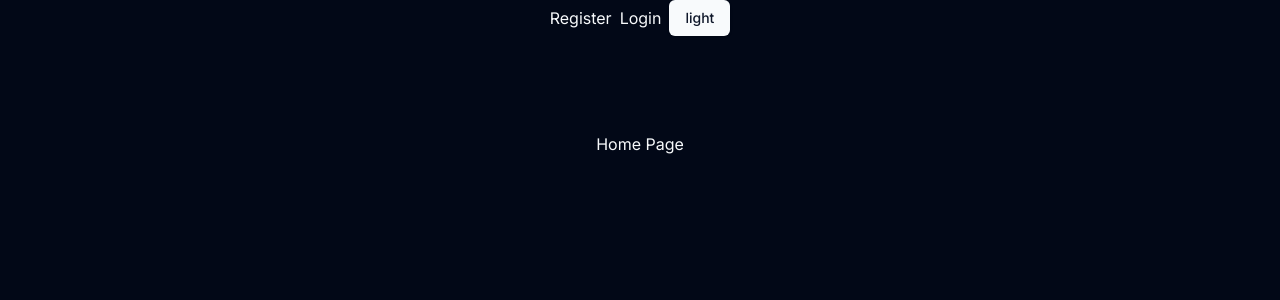
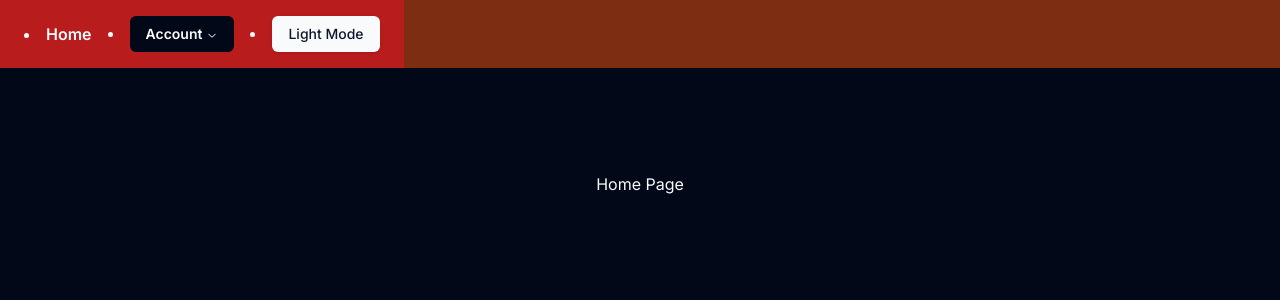
Before and after one commit to sumitcoder01/anony-texts, a Next.js app: page / in a window 1280 px wide. Shown: the top 300 px of the page. Built offline with nearby package versions, Linux system fonts and the light colour scheme.

Commit message:
feat: top loading bar added

```diff
--- a/package.json
+++ b/package.json
@@ -12,6 +12,7 @@
     "@hookform/resolvers": "^3.6.0",
     "@radix-ui/react-icons": "^1.3.0",
     "@radix-ui/react-label": "^2.1.0",
+    "@radix-ui/react-navigation-menu": "^1.2.0",
     "@radix-ui/react-slot": "^1.1.0",
     "@radix-ui/react-toast": "^1.2.1",
     "@react-email/components": "^0.0.20",
@@ -24,6 +25,7 @@
     "mongoose": "^8.4.4",
     "next": "14.2.4",
     "next-auth": "^4.24.7",
+    "nextjs-toploader": "^1.6.12",
     "react": "^18",
     "react-cssfx-loading": "^2.1.0",
     "react-dom": "^18",
--- a/src/app/layout.tsx
+++ b/src/app/layout.tsx
@@ -5,6 +5,7 @@
 import { BodyWrapper } from "@/components/specific/BodyWrapper";
 import AuthProvider from "@/context/AuthContext";
 import { Toaster } from "@/components/ui/toaster"
+import NextTopLoader from 'nextjs-toploader';
 
 export const metadata: Metadata = {
   title: "Anony Texts",
@@ -22,6 +23,7 @@
       <ThemeProvider>
         <AuthProvider>
           <BodyWrapper>
+            <NextTopLoader />
             {children}
             <Toaster />
           </BodyWrapper>
--- a/src/components/specific/NavBar.tsx
+++ b/src/components/specific/NavBar.tsx
@@ -1,16 +1,44 @@
 "use client"
 import { useTheme } from "@/context/ThemeContext"
 import { Button } from "../ui/button";
-import Link from 'next/link';
-
+import { signOut } from 'next-auth/react';
+import {
+  NavigationMenu,
+  NavigationMenuContent,
+  NavigationMenuItem,
+  NavigationMenuLink,
+  NavigationMenuList,
+  NavigationMenuTrigger,
+} from "@/components/ui/navigation-menu"
 
 export const NavBar = () => {
   const { mode, toggleMode } = useTheme();
+
   return (
-    <div className="flex items-center justify-center gap-2">
-      <Link href="/register" >Register</Link>
-      <Link href="/login" >Login</Link>
-      <Button onClick={toggleMode}>{mode === "dark" ? "light" : "dark"}</Button>
-    </div>
+    <header className='mb-2 w-full bg-orange-900 text-right'>
+      <NavigationMenu className="w-full flex justify-center items-center py-4 px-6 gap-4 bg-red-700">
+        <NavigationMenuItem>
+          <NavigationMenuLink href="/" className="font-semibold">Home</NavigationMenuLink>
+        </NavigationMenuItem>
+        <NavigationMenuItem>
+          <NavigationMenuTrigger className="font-semibold">Account</NavigationMenuTrigger>
+          <NavigationMenuContent className="w-28">
+            <NavigationMenuList className="flex flex-col items-center gap-2">
+              <NavigationMenuItem>
+                <NavigationMenuLink href="/dashboard">Dashboard</NavigationMenuLink>
+              </NavigationMenuItem>
+              <NavigationMenuItem>
+                <NavigationMenuLink onClick={() => signOut()}>Logout</NavigationMenuLink>
+              </NavigationMenuItem>
+            </NavigationMenuList>
+          </NavigationMenuContent>
+        </NavigationMenuItem>
+        <NavigationMenuItem>
+          <Button onClick={toggleMode} className="text-sm font-medium">
+            {mode === "dark" ? "Light Mode" : "Dark Mode"}
+          </Button>
+        </NavigationMenuItem>
+      </NavigationMenu>
+    </header>
   )
 }
--- /dev/null
+++ b/src/components/ui/navigation-menu.tsx
@@ -0,0 +1,128 @@
+import * as React from "react"
+import { ChevronDownIcon } from "@radix-ui/react-icons"
+import * as NavigationMenuPrimitive from "@radix-ui/react-navigation-menu"
+import { cva } from "class-variance-authority"
+
+import { cn } from "@/lib/utils"
+
+const NavigationMenu = React.forwardRef<
+  React.ElementRef<typeof NavigationMenuPrimitive.Root>,
+  React.ComponentPropsWithoutRef<typeof NavigationMenuPrimitive.Root>
+>(({ className, children, ...props }, ref) => (
+  <NavigationMenuPrimitive.Root
+    ref={ref}
+    className={cn(
+      "relative z-10 flex max-w-max flex-1 items-center justify-center",
+      className
+    )}
+    {...props}
+  >
+    {children}
+    <NavigationMenuViewport />
+  </NavigationMenuPrimitive.Root>
+))
+NavigationMenu.displayName = NavigationMenuPrimitive.Root.displayName
+
+const NavigationMenuList = React.forwardRef<
+  React.ElementRef<typeof NavigationMenuPrimitive.List>,
+  React.ComponentPropsWithoutRef<typeof NavigationMenuPrimitive.List>
+>(({ className, ...props }, ref) => (
+  <NavigationMenuPrimitive.List
+    ref={ref}
+    className={cn(
+      "group flex flex-1 list-none items-center justify-center space-x-1",
+      className
+    )}
+    {...props}
+  />
+))
+NavigationMenuList.displayName = NavigationMenuPrimitive.List.displayName
+
+const NavigationMenuItem = NavigationMenuPrimitive.Item
+
+const navigationMenuTriggerStyle = cva(
+  "group inline-flex h-9 w-max items-center justify-center rounded-md bg-background px-4 py-2 text-sm font-medium transition-colors hover:bg-accent hover:text-accent-foreground focus:bg-accent focus:text-accent-foreground focus:outline-none disabled:pointer-events-none disabled:opacity-50 data-[active]:bg-accent/50 data-[state=open]:bg-accent/50"
+)
+
+const NavigationMenuTrigger = React.forwardRef<
+  React.ElementRef<typeof NavigationMenuPrimitive.Trigger>,
+  React.ComponentPropsWithoutRef<typeof NavigationMenuPrimitive.Trigger>
+>(({ className, children, ...props }, ref) => (
+  <NavigationMenuPrimitive.Trigger
+    ref={ref}
+    className={cn(navigationMenuTriggerStyle(), "group", className)}
+    {...props}
+  >
+    {children}{" "}
+    <ChevronDownIcon
+      className="relative top-[1px] ml-1 h-3 w-3 transition duration-300 group-data-[state=open]:rotate-180"
+      aria-hidden="true"
+    />
+  </NavigationMenuPrimitive.Trigger>
+))
+NavigationMenuTrigger.displayName = NavigationMenuPrimitive.Trigger.displayName
+
+const NavigationMenuContent = React.forwardRef<
+  React.ElementRef<typeof NavigationMenuPrimitive.Content>,
+  React.ComponentPropsWithoutRef<typeof NavigationMenuPrimitive.Content>
+>(({ className, ...props }, ref) => (
+  <NavigationMenuPrimitive.Content
+    ref={ref}
+    className={cn(
+      "left-0 top-0 w-full data-[motion^=from-]:animate-in data-[motion^=to-]:animate-out data-[motion^=from-]:fade-in data-[motion^=to-]:fade-out data-[motion=from-end]:slide-in-from-right-52 data-[motion=from-start]:slide-in-from-left-52 data-[motion=to-end]:slide-out-to-right-52 data-[motion=to-start]:slide-out-to-left-52 md:absolute md:w-auto ",
+      className
+    )}
+    {...props}
+  />
+))
+NavigationMenuContent.displayName = NavigationMenuPrimitive.Content.displayName
+
+const NavigationMenuLink = NavigationMenuPrimitive.Link
+
+const NavigationMenuViewport = React.forwardRef<
+  React.ElementRef<typeof NavigationMenuPrimitive.Viewport>,
+  React.ComponentPropsWithoutRef<typeof NavigationMenuPrimitive.Viewport>
+>(({ className, ...props }, ref) => (
+  <div className={cn("absolute left-0 top-full flex justify-center")}>
+    <NavigationMenuPrimitive.Viewport
+      className={cn(
+        "origin-top-center relative mt-1.5 h-[var(--radix-navigation-menu-viewport-height)] w-full overflow-hidden rounded-md border bg-popover text-popover-foreground shadow data-[state=open]:animate-in data-[state=closed]:animate-out data-[state=closed]:zoom-out-95 data-[state=open]:zoom-in-90 md:w-[var(--radix-navigation-menu-viewport-width)]",
+        className
+      )}
+      ref={ref}
+      {...props}
+    />
+  </div>
+))
+NavigationMenuViewport.displayName =
+  NavigationMenuPrimitive.Viewport.displayName
+
+const NavigationMenuIndicator = React.forwardRef<
+  React.ElementRef<typeof NavigationMenuPrimitive.Indicator>,
+  React.ComponentPropsWithoutRef<typeof NavigationMenuPrimitive.Indicator>
+>(({ className, ...props }, ref) => (
+  <NavigationMenuPrimitive.Indicator
+    ref={ref}
+    className={cn(
+      "top-full z-[1] flex h-1.5 items-end justify-center overflow-hidden data-[state=visible]:animate-in data-[state=hidden]:animate-out data-[state=hidden]:fade-out data-[state=visible]:fade-in",
+      className
+    )}
+    {...props}
+  >
+    <div className="relative top-[60%] h-2 w-2 rotate-45 rounded-tl-sm bg-border shadow-md" />
+  </NavigationMenuPrimitive.Indicator>
+))
+NavigationMenuIndicator.displayName =
+  NavigationMenuPrimitive.Indicator.displayName
+
+export {
+  navigationMenuTriggerStyle,
+  NavigationMenu,
+  NavigationMenuList,
+  NavigationMenuItem,
+  NavigationMenuContent,
+  NavigationMenuTrigger,
+  NavigationMenuLink,
+  NavigationMenuIndicator,
+  NavigationMenuViewport,
+}
```
Also changed, not shown: 1 other file (tests, documents, lock files or other folders).
